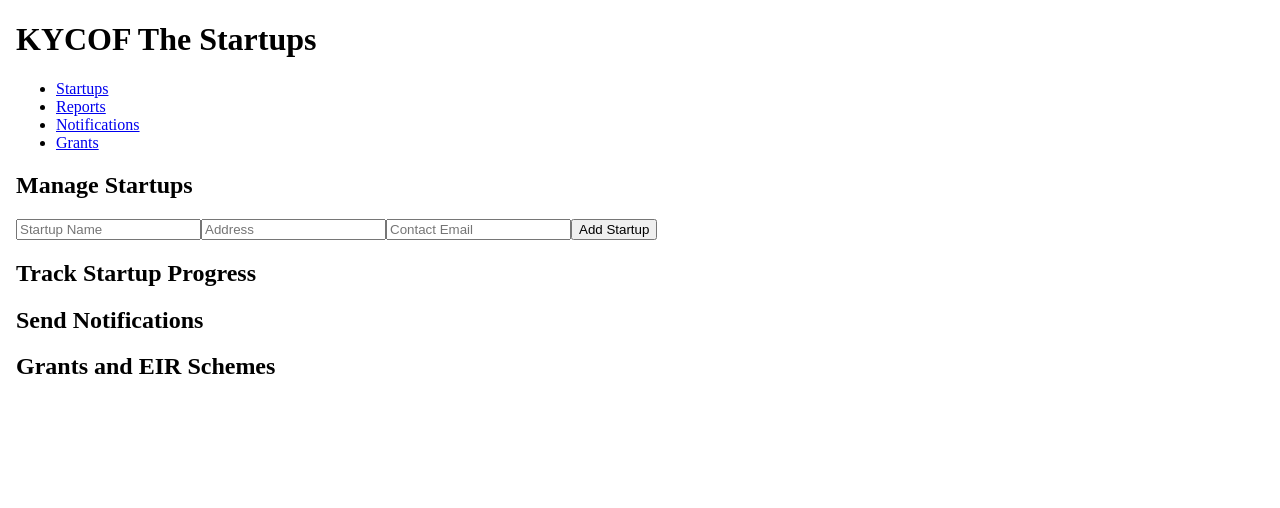
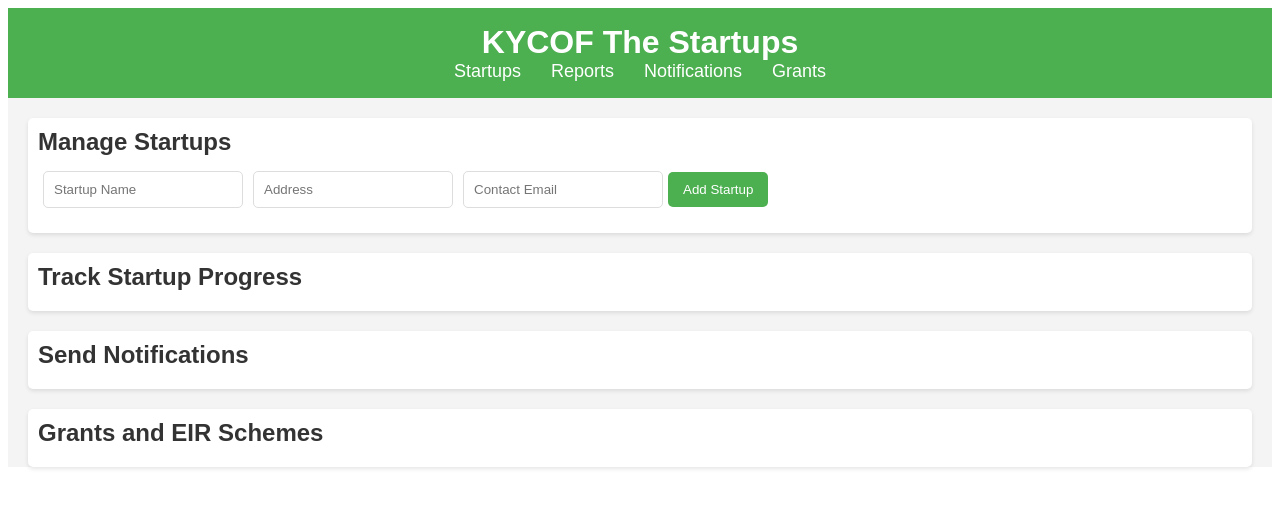
Before and after one commit to shri29s/BitBreakersAngular, an Angular app: page / in a window 1280 px wide. Shown: the top 508 px of the page. Built offline with nearby package versions, Linux system fonts and the light colour scheme.

Commit message:
Update home.component.scss

```diff
--- a/src/app/home/home.component.scss
+++ b/src/app/home/home.component.scss
@@ -0,0 +1,81 @@
+* {
+    margin: 0;
+    padding: 0;
+    box-sizing: border-box;
+}
+
+body {
+    font-family: Arial, sans-serif;
+    background-color: #f4f4f4;
+    color: #333;
+}
+
+header {
+    background-color: #4CAF50;
+    color: white;
+    padding: 1em;
+    text-align: center;
+}
+
+nav ul {
+    list-style-type: none;
+    margin: 0;
+    padding: 0;
+    display: flex;
+    justify-content: center;
+}
+
+nav ul li {
+    margin: 0 15px;
+}
+
+nav ul li a {
+    color: white;
+    text-decoration: none;
+    font-size: 18px;
+}
+
+section {
+    margin: 20px;
+    padding: 10px;
+    background-color: white;
+    border-radius: 5px;
+    box-shadow: 0 2px 4px rgba(0, 0, 0, 0.1);
+}
+
+h2 {
+    margin-bottom: 10px;
+}
+
+form input {
+    padding: 10px;
+    margin: 5px;
+    width: 200px;
+    border: 1px solid #ddd;
+    border-radius: 5px;
+}
+
+form button {
+    padding: 10px 15px;
+    background-color: #4CAF50;
+    color: white;
+    border: none;
+    border-radius: 5px;
+    cursor: pointer;
+}
+
+form button:hover {
+    background-color: #45a049;
+}
+
+#startupList {
+    list-style: none;
+    margin-top: 10px;
+}
+
+#startupList li {
+    background-color: #eee;
+    margin-bottom: 5px;
+    padding: 10px;
+    border-radius: 5px;
+}
```
